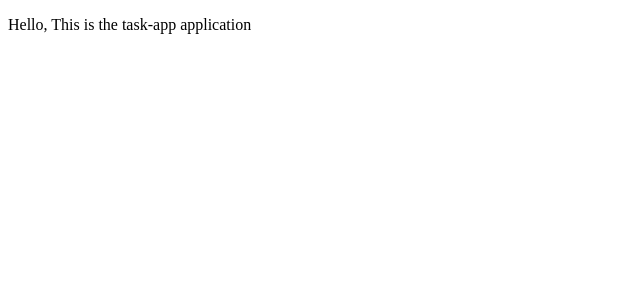
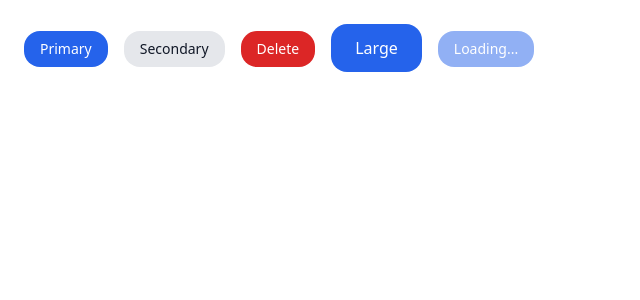
Before and after one commit to sridharRavi/task-app, a React (Vite) app: page / in a window 1280 px wide. Shown: the top 300 px of the page, without its empty margins (0-640 px from the left). Built offline with nearby package versions, Linux system fonts and the light colour scheme.

Commit message:
Add Resuable Button component and Tailwind setup

```diff
--- a/package.json
+++ b/package.json
@@ -19,10 +19,13 @@
     "@types/react": "^19.2.14",
     "@types/react-dom": "^19.2.3",
     "@vitejs/plugin-react": "^6.0.1",
+    "autoprefixer": "^10.4.27",
     "eslint": "^9.39.4",
     "eslint-plugin-react-hooks": "^7.0.1",
     "eslint-plugin-react-refresh": "^0.5.2",
     "globals": "^17.4.0",
+    "postcss": "^8.5.8",
+    "tailwindcss": "^3.4.19",
     "typescript": "~5.9.3",
     "typescript-eslint": "^8.57.0",
     "vite": "^8.0.1"
--- /dev/null
+++ b/postcss.config.js
@@ -0,0 +1,6 @@
+export default {
+  plugins: {
+    tailwindcss: {},
+    autoprefixer: {},
+  },
+};
--- a/src/App.tsx
+++ b/src/App.tsx
@@ -1,12 +1,17 @@
 import { useState } from 'react'
+import { Button } from './components/ui/Button';
 
 function App() {
 
   return (
-    <>
-      <p>Hello, This is the task-app application</p>
-    </>
-  )
+    <div className="p-6 space-x-4">
+      <Button>Primary</Button>
+      <Button variant="secondary">Secondary</Button>
+      <Button variant="destructive">Delete</Button>
+      <Button size="lg">Large</Button>
+      <Button isLoading>Saving...</Button>
+    </div>
+  );
 }
 
 export default App
--- /dev/null
+++ b/src/components/ui/Button/Button.tsx
@@ -0,0 +1,34 @@
+import { forwardRef } from "react";
+import type { ButtonProps } from "./button.types";
+import { baseStyles, variantStyles, sizeStyles } from "./button.styles";
+
+export const Button = forwardRef<HTMLButtonElement, ButtonProps>(
+    (
+        {
+            variant = "primary",
+            size = "md",
+            isLoading = false,
+            className = "",
+            children,
+            disabled,
+            ...props
+        }, ref
+    ) => {
+        return (
+            <button
+            ref={ref}
+            className={`
+                ${baseStyles}
+                ${variantStyles[variant]}
+                ${sizeStyles[size]}
+                ${className} `}
+            disabled={disabled || isLoading}
+            {...props}
+            >
+            {isLoading ? "Loading..." : children}
+            </button>
+        );
+    }
+);
+
+Button.displayName = "Button";
--- /dev/null
+++ b/src/components/ui/Button/button.styles.ts
@@ -0,0 +1,19 @@
+import type { ButtonVariant, ButtonSize } from "./button.types.ts";
+
+export const baseStyles =
+  "inline-flex items-center justify-center rounded-2xl font-medium transition focus:outline-none focus:ring-2 focus:ring-offset-2 disabled:opacity-50";
+
+export const variantStyles: Record<ButtonVariant, string> = {
+  primary:
+    "bg-blue-600 text-white hover:bg-blue-700 focus:ring-blue-500",
+  secondary:
+    "bg-gray-200 text-gray-900 hover:bg-gray-300 focus:ring-gray-400",
+  destructive:
+    "bg-red-600 text-white hover:bg-red-700 focus:ring-red-500",
+};
+
+export const sizeStyles: Record<ButtonSize, string> = {
+  sm: "px-3 py-1.5 text-sm",
+  md: "px-4 py-2 text-sm",
+  lg: "px-6 py-3 text-base",
+};
--- /dev/null
+++ b/src/components/ui/Button/button.types.ts
@@ -0,0 +1,11 @@
+import type { ButtonHTMLAttributes, ReactNode } from "react";
+
+export type ButtonVariant = "primary" | "secondary" | "destructive";
+export type ButtonSize = "sm"|"md"|"lg";
+
+export interface ButtonProps extends ButtonHTMLAttributes<HTMLButtonElement> {
+    variant?: ButtonVariant;
+    size?: ButtonSize;
+    isLoading?: boolean;
+    children: ReactNode;
+}
--- /dev/null
+++ b/src/components/ui/Button/index.ts
@@ -0,0 +1,2 @@
+export * from "./Button";
+export * from "./button.types";
--- /dev/null
+++ b/src/index.css
@@ -0,0 +1,3 @@
+@tailwind base;
+@tailwind components;
+@tailwind utilities;
--- a/src/main.tsx
+++ b/src/main.tsx
@@ -1,6 +1,7 @@
 import { StrictMode } from 'react'
 import { createRoot } from 'react-dom/client'
 import App from './App.tsx'
+import "./index.css"
 
 createRoot(document.getElementById('root')!).render(
   <StrictMode>
--- /dev/null
+++ b/tailwind.config.js
@@ -0,0 +1,10 @@
+export default {
+  content: [
+    "./index.html",
+    "./src/**/*.{js,ts,jsx,tsx}",
+  ],
+  theme: {
+    extend: {},
+  },
+  plugins: [],
+};
```
Also changed, not shown: 1 other file (tests, documents, lock files or other folders).
